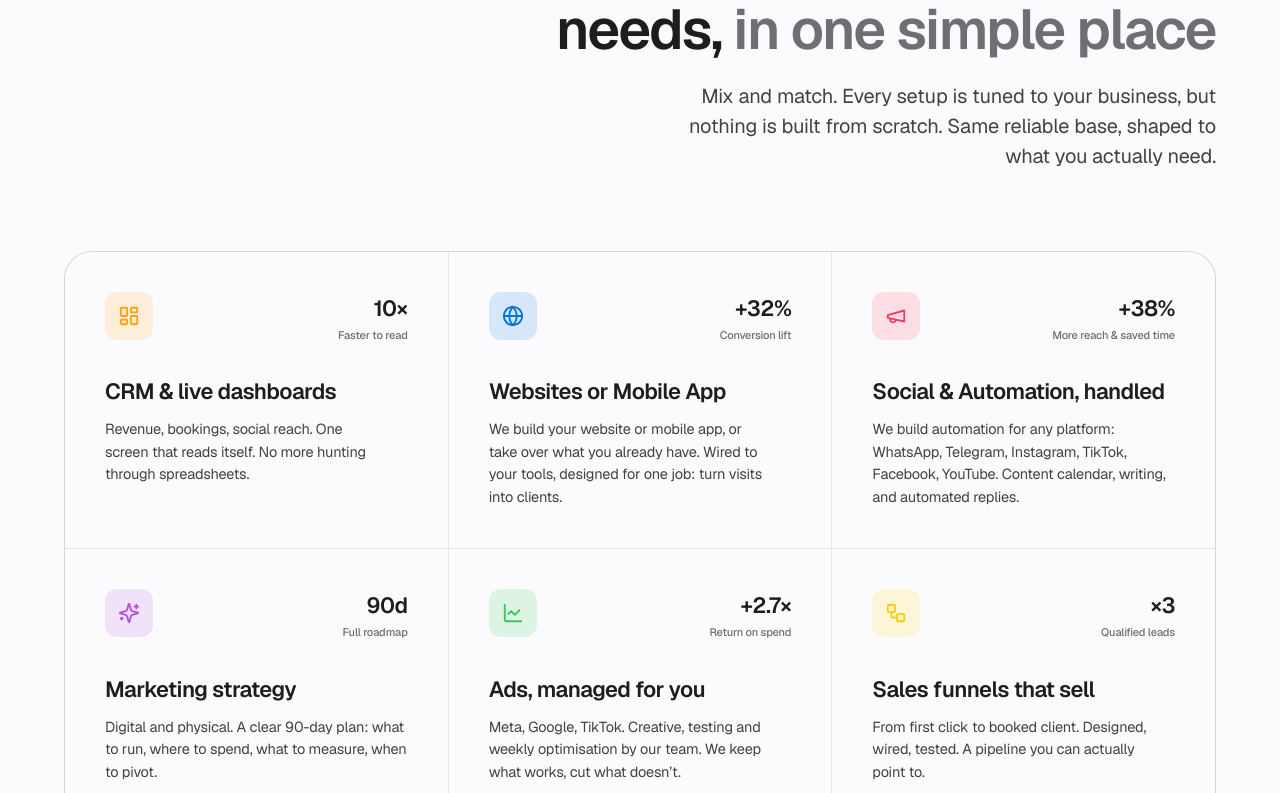
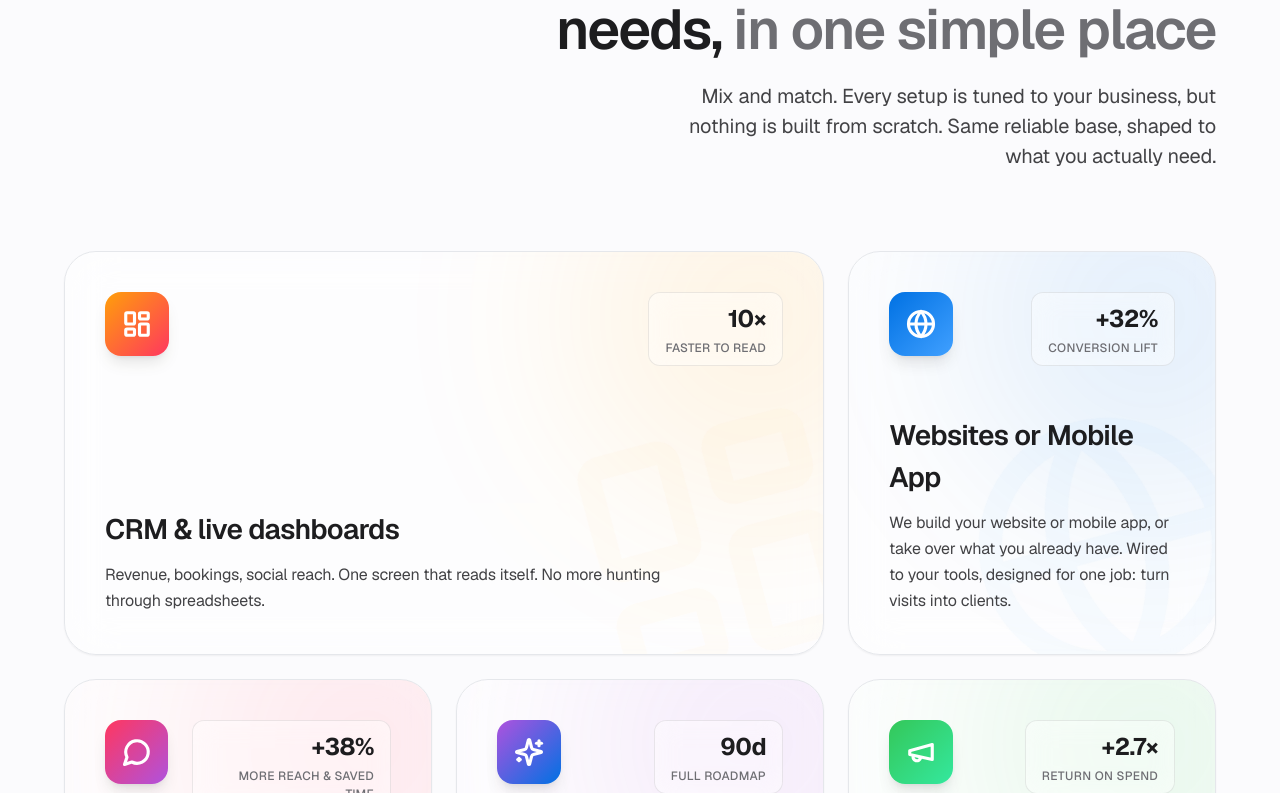
Before and after one commit to JulienRousset/customify, a React (Vite) app: page / in a window 1280 px wide. Shown: the part 1307-2100 px from the top of the page. Built offline with nearby package versions, Linux system fonts and the light colour scheme; no server answers.

Commit message:
style: completely redesign services section into a premium bento grid with rich icons and gradients

```diff
--- a/src/components/Services.tsx
+++ b/src/components/Services.tsx
@@ -1,15 +1,15 @@
 import { motion } from 'framer-motion'
-import { LayoutDashboard, Globe, Megaphone, Sparkles, LineChart, Workflow } from 'lucide-react'
+import { LayoutDashboard, Globe, Megaphone, Sparkles, GitMerge, MessageCircle } from 'lucide-react'
 import { useLang } from '../lang'
 import { easeApple, staggerItem, staggerParent, viewportOnce } from './fx/motion'
 
 const visualStyles = [
-  { icon: LayoutDashboard, bg: 'bg-[#ff9f0a]/15', color: 'text-[#ff9f0a]', hex: '#ff9f0a' },
-  { icon: Globe, bg: 'bg-[#0071e3]/15', color: 'text-[#0071e3]', hex: '#0071e3' },
-  { icon: Megaphone, bg: 'bg-[#ff375f]/15', color: 'text-[#ff375f]', hex: '#ff375f' },
-  { icon: Sparkles, bg: 'bg-[#af52de]/15', color: 'text-[#af52de]', hex: '#af52de' },
-  { icon: LineChart, bg: 'bg-[#34c759]/15', color: 'text-[#34c759]', hex: '#34c759' },
-  { icon: Workflow, bg: 'bg-[#ffcc00]/15', color: 'text-[#ffcc00]', hex: '#ffcc00' },
+  { icon: LayoutDashboard, gradient: 'from-[#ff9f0a] to-[#ff375f]', color: 'text-[#ff9f0a]', glow: 'bg-[#ff9f0a]' },
+  { icon: Globe, gradient: 'from-[#0071e3] to-[#40a0ff]', color: 'text-[#0071e3]', glow: 'bg-[#0071e3]' },
+  { icon: MessageCircle, gradient: 'from-[#ff375f] to-[#af52de]', color: 'text-[#ff375f]', glow: 'bg-[#ff375f]' },
+  { icon: Sparkles, gradient: 'from-[#af52de] to-[#0071e3]', color: 'text-[#af52de]', glow: 'bg-[#af52de]' },
+  { icon: Megaphone, gradient: 'from-[#34c759] to-[#34e89e]', color: 'text-[#34c759]', glow: 'bg-[#34c759]' },
+  { icon: GitMerge, gradient: 'from-[#ffcc00] to-[#ff9f0a]', color: 'text-[#ffcc00]', glow: 'bg-[#ffcc00]' },
 ]
 
 export default function Services() {
@@ -40,42 +40,62 @@ export default function Services() {
           initial="hidden"
           whileInView="visible"
           viewport={viewportOnce}
-          className="grid grid-cols-1 md:grid-cols-2 lg:grid-cols-3 gap-px bg-hair rounded-[28px] overflow-hidden border border-hair"
+          className="grid grid-cols-1 md:grid-cols-2 lg:grid-cols-3 gap-6"
         >
           {s.items.map((item, i) => {
             const style = visualStyles[i % visualStyles.length]
             const Icon = style.icon
+
+            // Bento grid spanning logic
+            let spanClass = 'lg:col-span-1'
+            if (i === 0) spanClass = 'md:col-span-2 lg:col-span-2' // CRM takes 2 cols
+            else if (i === 5) spanClass = 'md:col-span-2 lg:col-span-3' // Last item takes full row
+            else if (i === 3 || i === 4) spanClass = 'lg:col-span-1' // Regular
+
             return (
               <motion.article
                 key={item.title}
                 variants={staggerItem}
-                whileHover={{ y: -3 }}
-                transition={{ duration: 0.35, ease: easeApple }}
-                className="group relative bg-bg p-8 md:p-10 min-h-[280px] flex flex-col overflow-hidden"
+                whileHover={{ y: -6, scale: 1.01 }}
+                transition={{ duration: 0.4, ease: easeApple }}
+                className={`
+                  group relative bg-surface2/60 backdrop-blur-xl rounded-[32px] p-8 md:p-10
+                  border border-hair/80 flex flex-col overflow-hidden shadow-sm
+                  hover:shadow-2xl transition-all duration-500
+                  ${spanClass}
+                `}
               >
-                <motion.span
-                  aria-hidden
-                  className="absolute inset-0 opacity-0 group-hover:opacity-100 transition-opacity duration-500 pointer-events-none"
-                  style={{ backgroundImage: `radial-gradient(circle at top right, ${style.hex}15, transparent)` }}
-                />
-                <div className="relative flex items-start justify-between mb-8">
+                {/* Abstract Ambient Glow */}
+                <div className={`absolute -top-32 -right-32 w-96 h-96 opacity-10 group-hover:opacity-30 transition-opacity duration-700 blur-[100px] pointer-events-none rounded-full ${style.glow}`} />
+
+                {/* Giant Background Icon */}
+                <div className="absolute -right-8 -bottom-8 opacity-[0.03] group-hover:opacity-[0.08] transition-opacity duration-500 pointer-events-none rotate-[-15deg] group-hover:rotate-0 group-hover:scale-110 transform-gpu">
+                  <Icon size={280} className={style.color} />
+                </div>
+
+                <div className="relative flex flex-col md:flex-row md:items-start justify-between gap-6 mb-12">
                   <motion.div
-                    whileHover={{ rotate: -6, scale: 1.05 }}
-                    transition={{ type: 'spring', stiffness: 400, damping: 18 }}
-                    className={`w-12 h-12 rounded-xl flex items-center justify-center ${style.bg}`}
+                    whileHover={{ rotate: -10, scale: 1.1 }}
+                    transition={{ type: 'spring', stiffness: 400, damping: 15 }}
+                    className={`w-16 h-16 rounded-2xl flex items-center justify-center bg-gradient-to-br ${style.gradient} shadow-lg`}
                   >
-                    <Icon size={22} strokeWidth={2} className={style.color} />
+                    <Icon size={30} strokeWidth={2.5} className="text-white" />
                   </motion.div>
-                  <div className="text-right">
-                    <div className="font-semibold text-[22px] tracking-tight">{item.metric}</div>
-                    <div className="text-[11px] text-sub font-medium mt-0.5">{item.metricLabel}</div>
+
+                  <div className="text-left md:text-right bg-white/50 dark:bg-black/20 backdrop-blur-md px-4 py-2 rounded-xl border border-hair">
+                    <div className="font-bold text-[24px] tracking-tight text-fg">{item.metric}</div>
+                    <div className="text-[12px] text-sub font-medium mt-0.5 uppercase tracking-wide">{item.metricLabel}</div>
                   </div>
                 </div>
 
-                <h3 className="relative font-display font-semibold text-[20px] md:text-[22px] tracking-tight mb-2.5">
-                  {item.title}
-                </h3>
-                <p className="relative text-[14.5px] text-fg2 leading-[1.55] text-pretty">{item.desc}</p>
+                <div className="relative mt-auto">
+                  <h3 className="font-display font-semibold text-[24px] md:text-[28px] tracking-tight mb-3">
+                    {item.title}
+                  </h3>
+                  <p className="text-[16px] text-fg2 leading-relaxed text-pretty max-w-xl">
+                    {item.desc}
+                  </p>
+                </div>
               </motion.article>
             )
           })}
```
